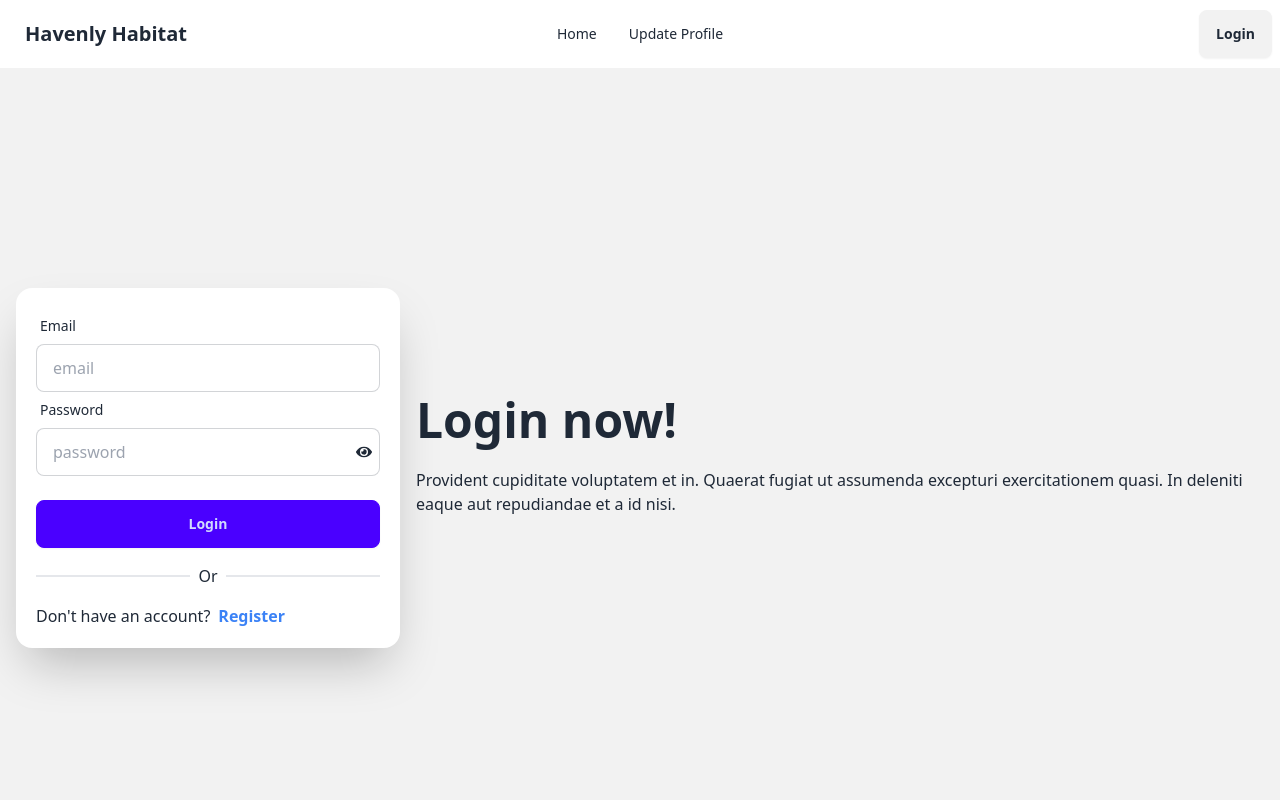
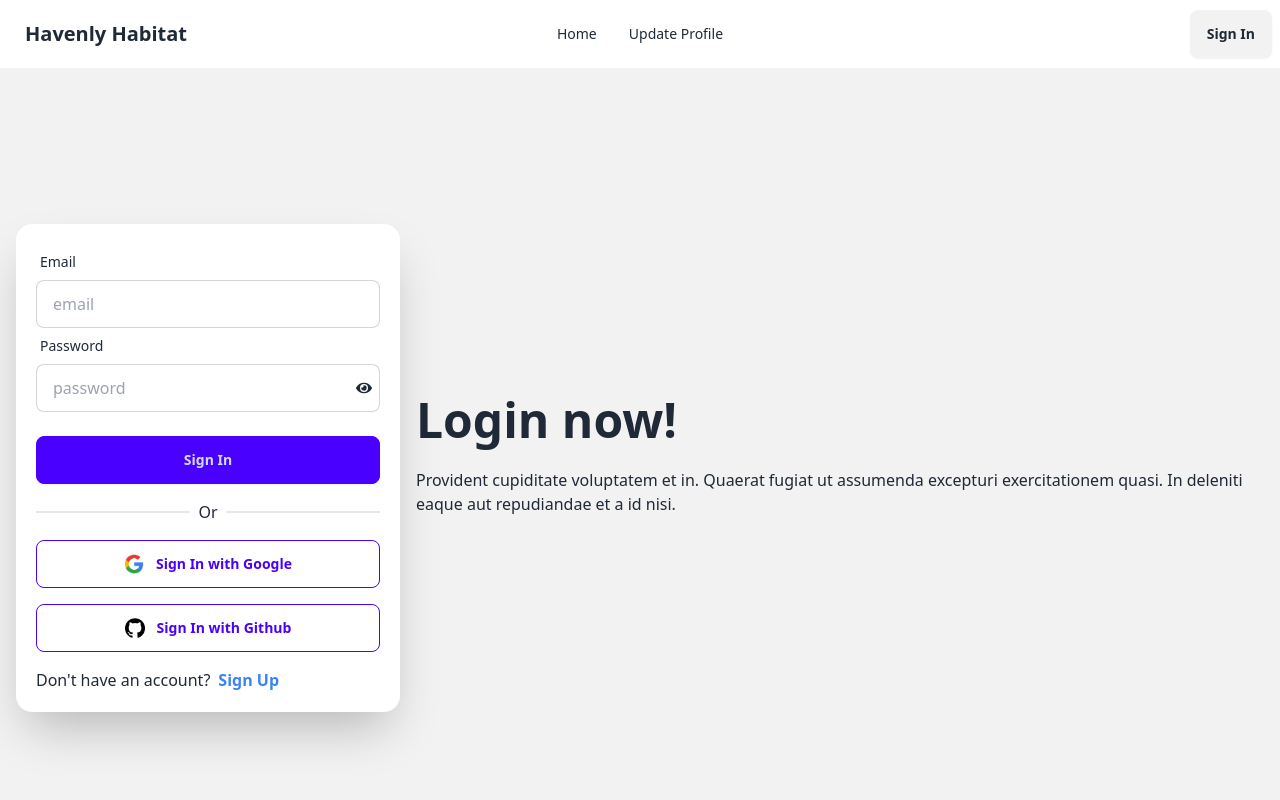
Before and after one commit to princerh/havenly-habitat, a React (Vite) app: page /login in a window 1280 px wide. Shown: the top 800 px of the page. Built offline with nearby package versions, Linux system fonts and the light colour scheme; no server answers.

Commit message:
Google Login and Github login option added

```diff
--- a/src/Components/Nav.jsx
+++ b/src/Components/Nav.jsx
@@ -34,13 +34,13 @@ const Nav = () => {
 
       {
       user ?
-      <div> <div tabIndex={0} role="button" className="btn btn-ghost btn-circle avatar">
+      <div className="flex items-center gap-2"> <div tabIndex={0} role="button" className="btn btn-ghost btn-circle avatar">
       <div className="w-10 rounded-full">
         <img alt="Tailwind CSS Navbar component" src={`${user? user.photoURL : userDefaultPic}`} />
       </div>
     </div>
-    <button onClick={logout} className="btn ">Logout</button>  </div> :  <Link to="/login">
-   <button className="btn ">Login</button>
+    <button onClick={logout} className="btn ">Sign Out</button>  </div> :  <Link to="/login">
+   <button className="btn ">Sign In</button>
    </Link> }
 
   </div>
--- a/src/Pages/Login.jsx
+++ b/src/Pages/Login.jsx
@@ -9,7 +9,7 @@ import googleIcon from "../assets/Logo-google-icon-PNG.png"
 import githubIcon from "../assets/github-logo.png"
 const Login = () => {
 
-const { login } = useContext(AuthContext)
+const { login, loginGoogle, setUser, loginGithub } = useContext(AuthContext)
 const [passwordError, setPasswordError] = useState("")
 
 const [showPassword, setShowPassword] = useState(false)
@@ -49,6 +49,22 @@ const [showPassword, setShowPassword] = useState(false)
         alert("Succesfully registered!")
       }
 
+      const handlesignInGoogle = () => {
+loginGoogle()
+.then(result => {
+    setUser(result.user)
+} )
+.catch(error => alert(error.message))
+      }
+
+
+      const handlesignInGit = () => {
+loginGithub()
+.then(result => {
+    setUser(result.user)
+} )
+.catch(error => alert(error.message))
+      }
 
 
     return (
@@ -90,10 +106,10 @@ const [showPassword, setShowPassword] = useState(false)
 
 
               <div className="form-control mt-6">
-                <button className="btn btn-primary">Login</button>
+                <button className="btn btn-primary">Sign In</button>
               </div>
 
-<div>
+<div className="space-y-4">
 
 <div className="flex justify-center items-center gap-2 mt-4">
 
@@ -103,11 +119,20 @@ const [showPassword, setShowPassword] = useState(false)
 
 </div>
 
+<div onClick={handlesignInGoogle} className="flex items-center gap-3 btn btn-outline btn-primary w-full ">
+    <img className="w-5" src={googleIcon} alt="" />
+    <p>Sign In with Google</p>
+</div>
+
+<div onClick={handlesignInGit} className="flex  items-center gap-3 btn btn-outline btn-primary w-full ">
+    <img className="w-5" src={githubIcon} alt="" />
+    <p>Sign In with Github</p>
+</div>
 
 </div>
 
             </form>
-            <p className="mt-4">Don't have an account?<Link to="/register" className="text-blue-500 font-bold ml-2">Register</Link></p>
+            <p className="mt-4">Don't have an account?<Link to="/register" className="text-blue-500 font-bold ml-2">Sign Up</Link></p>
           </div>
         </div>
       </div>
--- a/src/Provider/AuthProvider.jsx
+++ b/src/Provider/AuthProvider.jsx
@@ -1,5 +1,5 @@
 /* eslint-disable react/prop-types */
-import { createUserWithEmailAndPassword, onAuthStateChanged, signInWithEmailAndPassword, signOut } from "firebase/auth";
+import { GithubAuthProvider, GoogleAuthProvider, createUserWithEmailAndPassword, onAuthStateChanged, signInWithEmailAndPassword, signInWithPopup, signOut } from "firebase/auth";
 import { createContext, useEffect, useState } from "react";
 import { auth } from "../Firebase/Firebase.init";
 import { ToastContainer } from "react-toastify";
@@ -11,6 +11,10 @@ const AuthProvider = ({children}) => {
 
     const [user, setUser] = useState(null);
 console.log(user)
+
+
+const googleProvider = new GoogleAuthProvider()
+const githubProvider = new GithubAuthProvider()
 // create user
 const createUser = (email, password) => {
     return createUserWithEmailAndPassword(auth, email, password)
@@ -18,6 +22,14 @@ const createUser = (email, password) => {
 
 const login = (email, password) => {
     return signInWithEmailAndPassword(auth, email, password)
+}
+
+const loginGoogle = () => {
+ return signInWithPopup(auth, googleProvider)
+}
+
+const loginGithub = () => {
+ return signInWithPopup(auth, githubProvider)
 }
 
 const logout = () => {
@@ -40,7 +52,9 @@ useEffect( () => {
         setUser,
         createUser,
         login,
-        logout
+        logout,
+        loginGoogle,
+        loginGithub
     }
 
     return (
```
